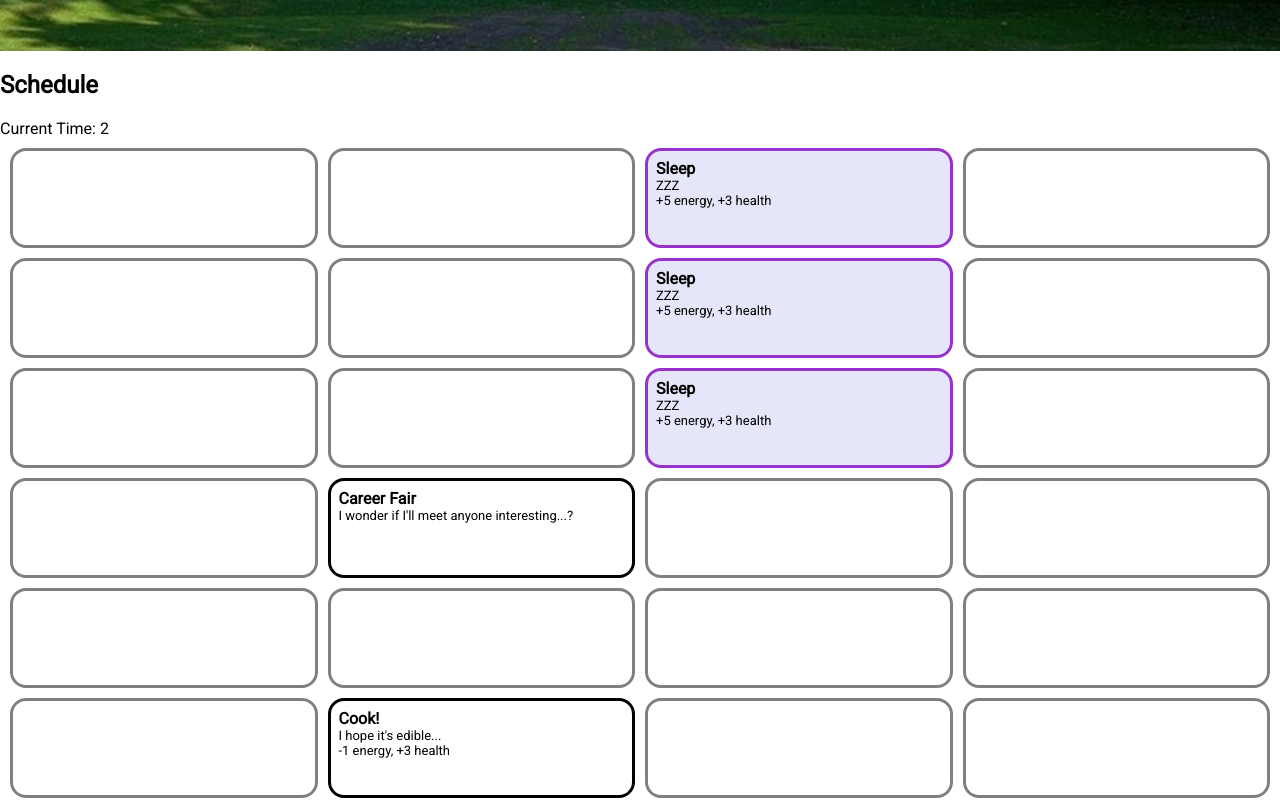
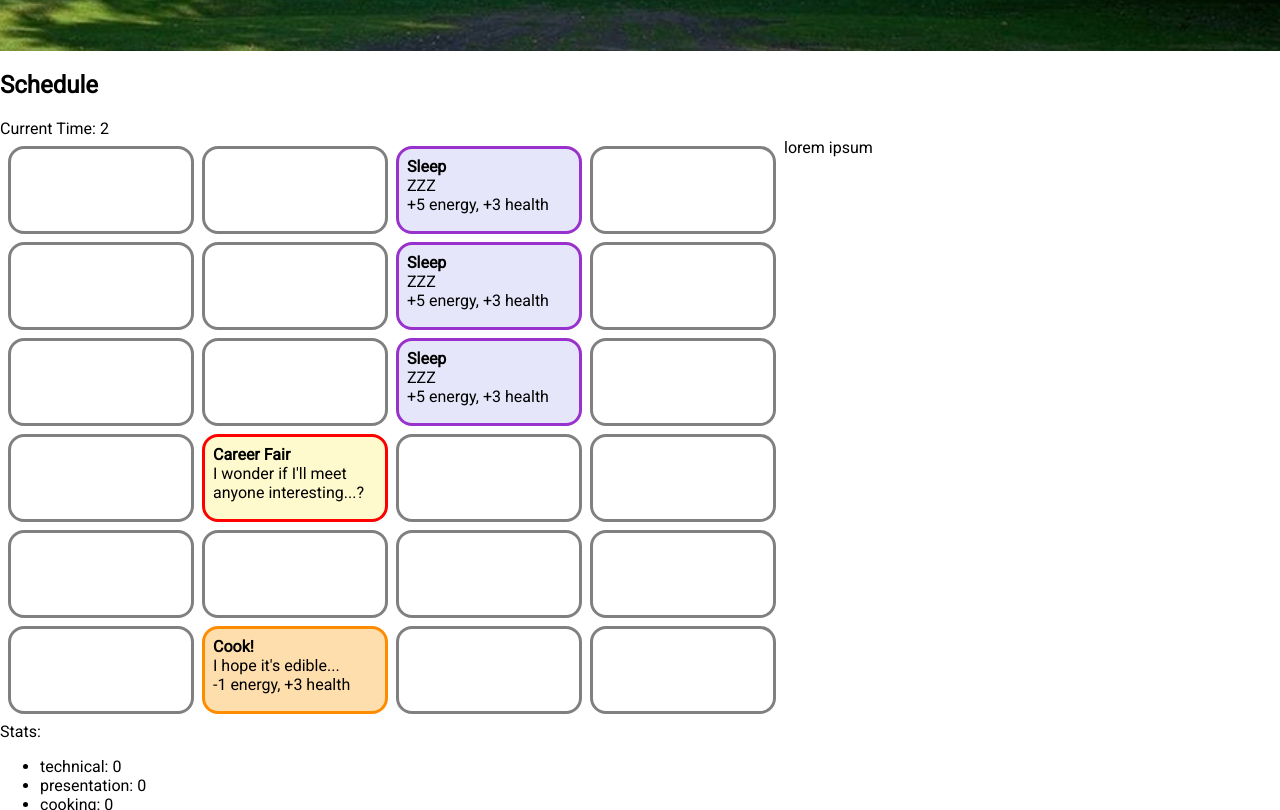
Before and after one commit to Hu-Tree/generals-dating, a React app: page / in a window 1280 px wide. Shown: the part 810-1620 px from the top of the page. Built offline with nearby package versions, Linux system fonts and the light colour scheme; no server answers; the HTML template or start-up script is replaced by a standard one.

Commit message:
more schedule screen styling

```diff
--- a/client/src/components/modules/Scheduling/ScheduleScreen.css
+++ b/client/src/components/modules/Scheduling/ScheduleScreen.css
@@ -1,9 +1,10 @@
 .gridWrapper {
     display: grid;
     grid-template-columns: repeat(4, 1fr);
-    gap: 10px;
-    grid-auto-rows: minmax(100px, auto);
-    padding: 10px;
+    gap: 1vh;
+    grid-auto-rows: minmax(11vh, auto);
+    padding: 1vh;
+    width:60vw;
     white-space: pre-wrap;
 }
 
@@ -11,15 +12,15 @@
     border-radius: 2vmin;
     border-color: black;
     border: solid;
-    padding: 8px;
+    padding: 1vh;
 }
 .card > h6 {
-    font-size: medium;
-    margin: 0px;
+    font-size: 2vh;
+    margin: 0vh;
 }
 .card > p {
-    font-size: small;
-    margin: 0px;
+    font-size: 2vh;
+    margin: 0vh;
 }
 
 .empty {
@@ -30,3 +31,13 @@
     border-color: darkorchid;
     background-color:lavender;
 }
+
+.orange {
+    border-color:darkorange;
+    background-color:navajowhite;
+}
+
+.important {
+    border-color: red;
+    background-color:lemonchiffon;
+}
--- a/client/src/components/modules/Scheduling/ScheduleScreen.js
+++ b/client/src/components/modules/Scheduling/ScheduleScreen.js
@@ -35,6 +35,7 @@ const ScheduleScreen = ({ stats, EVENTS }) => {
       <div>
         <h2>Schedule</h2>
         Current Time: {stats.currentTime}
+        <div className="u-flex">
           <div className="gridWrapper">
             {activeScheduleList.map((eventID, index) => {
               console.log(index);
@@ -49,6 +50,8 @@ const ScheduleScreen = ({ stats, EVENTS }) => {
               );
             })}
           </div>
+          <div>lorem ipsum</div>
+        </div>
       </div>
     </>
   );
```
Lines whose indentation alone changed are shown as unchanged.
